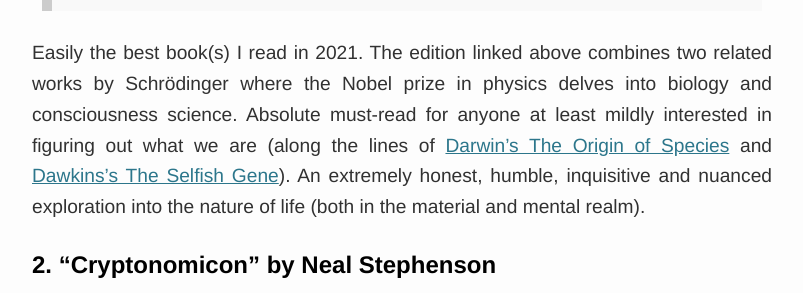
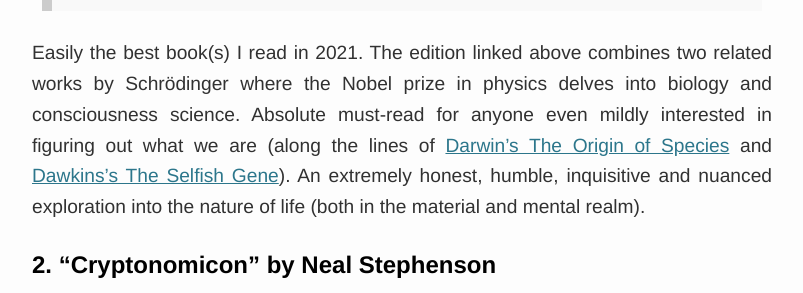
Before and after one commit to tobyornottobe/maraoz.github.io, a Jekyll site: the page built from _posts/2021-12-25-books-2021.md, in a window 1280 px wide and 900 px high, scrolled down 913 px. Shown: the part 218-511 px from the top of the window, without its empty margins (238-1041 px from the left). Built offline with Jekyll 4.4.1, drawn with Linux system fonts in a browser that asks for light colours.

Commit message:
Update 2021-12-25-books-2021.md

```diff
--- a/_posts/2021-12-25-books-2021.md
+++ b/_posts/2021-12-25-books-2021.md
@@ -20,7 +20,7 @@ I've long wanted to start a tradition of sharing the best books I read each year
 <span class="badge badge-warning">non-fiction</span> <span class="badge badge-info">biology</span>
 > “We are thus faced with the following question: Why should an organ like our brain, with the sensorial system attached to it, of necessity consist of an enormous number of atoms, in order that its physically changing state should be in close and intimate correspondence with a highly developed thought?”
 
-Easily the best book(s) I read in 2021. The edition linked above combines two related works by Schrödinger where the Nobel prize in physics delves into biology and consciousness science. Absolute must-read for anyone at least mildly interested in figuring out what we are (along the lines of [Darwin's The Origin of Species](https://www.goodreads.com/book/show/22463.The_Origin_of_Species) and [Dawkins's The Selfish Gene](https://www.goodreads.com/book/show/61535.The_Selfish_Gene)). An extremely honest, humble, inquisitive and nuanced exploration into the nature of life (both in the material and mental realm).
+Easily the best book(s) I read in 2021. The edition linked above combines two related works by Schrödinger where the Nobel prize in physics delves into biology and consciousness science. Absolute must-read for anyone even mildly interested in figuring out what we are (along the lines of [Darwin's The Origin of Species](https://www.goodreads.com/book/show/22463.The_Origin_of_Species) and [Dawkins's The Selfish Gene](https://www.goodreads.com/book/show/61535.The_Selfish_Gene)). An extremely honest, humble, inquisitive and nuanced exploration into the nature of life (both in the material and mental realm).
 
 
 ### 2. "Cryptonomicon" by Neal Stephenson
```
